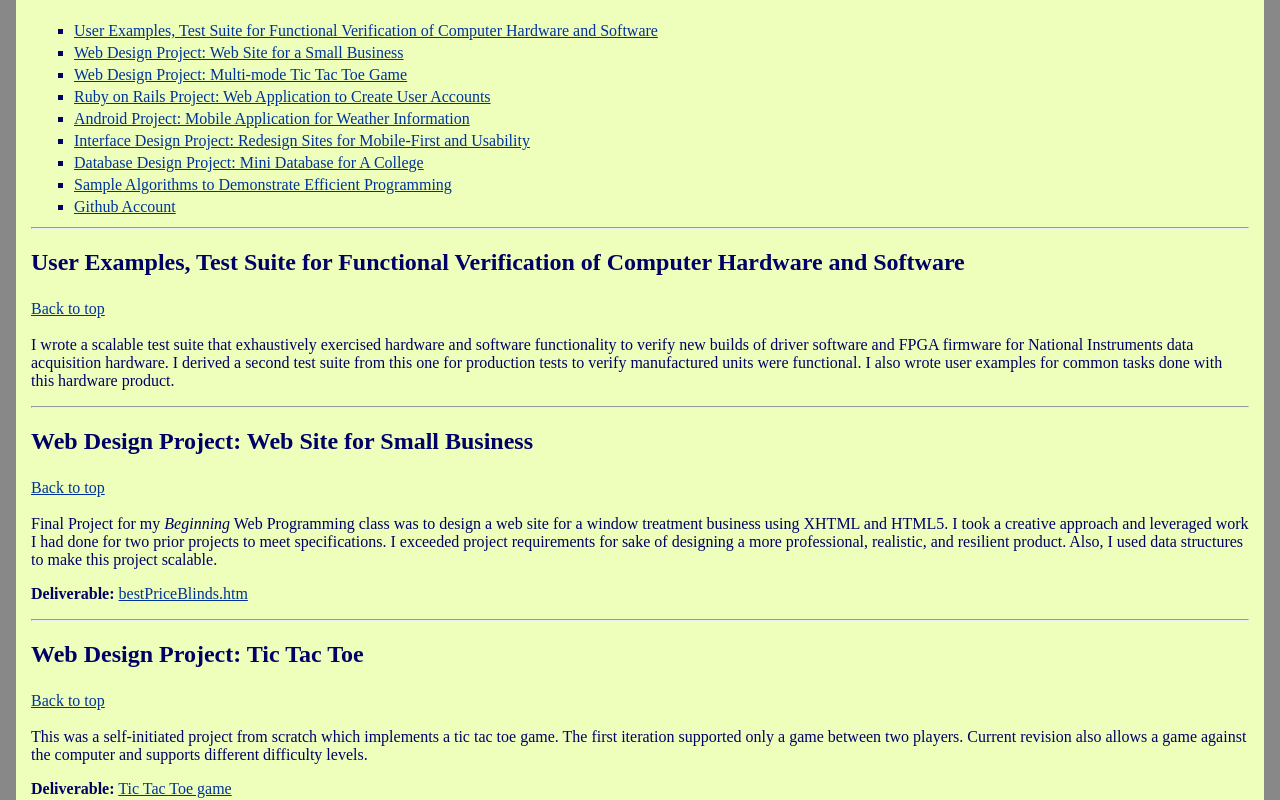
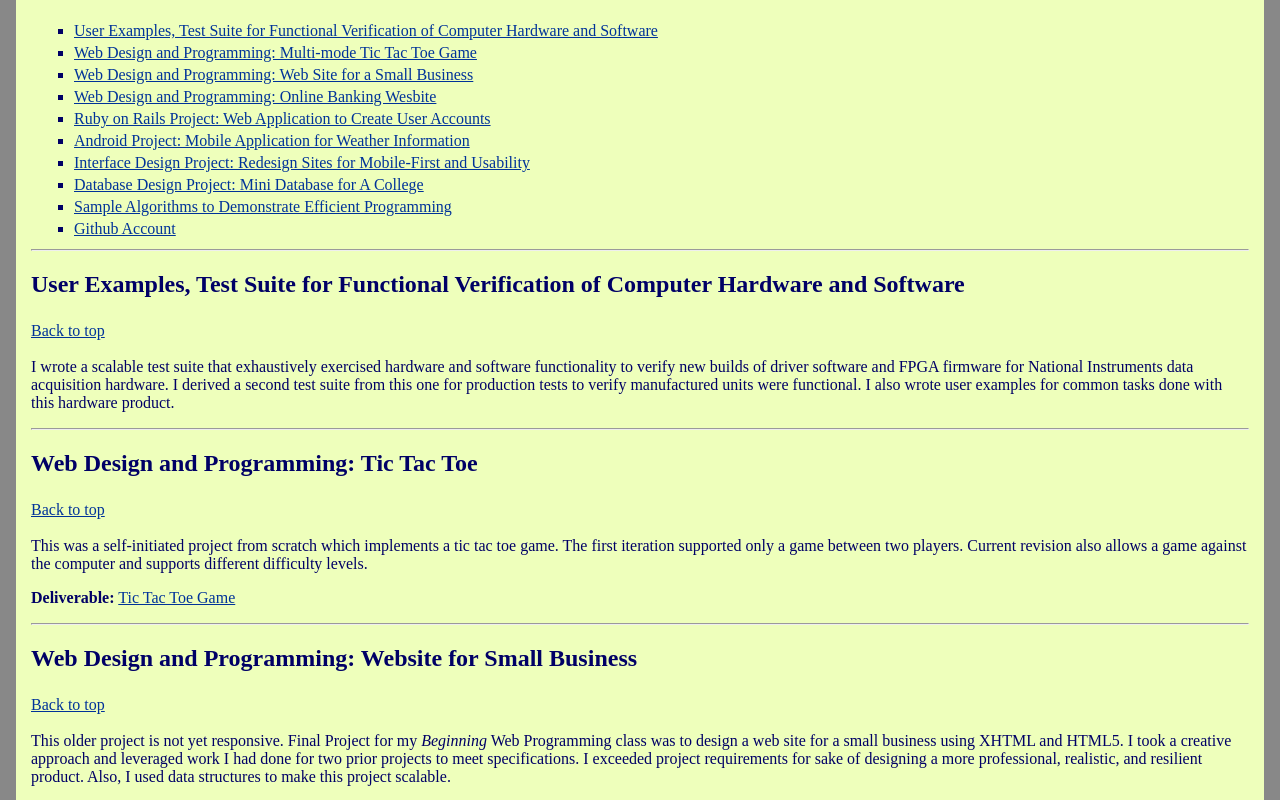
Before and after one commit to waqargithub/waqarmprowebsite, a plain HTML site: page programmingExperience.htm in a window 1280 px wide. Shown: the part 275-1075 px from the top of the page. Drawn offline with Linux system fonts and the light colour scheme.

Commit message:
Added React, ES6 to index. Changed to onlineBankProject. Cosmetic changes to web programming project listings in programming experience. Changes in ticTacToe.

```diff
--- a/programmingExperience.htm
+++ b/programmingExperience.htm
@@ -32,10 +32,13 @@
         <td><ul><li><a href="#testSuite">User Examples, Test Suite for Functional Verification of Computer Hardware and Software</a></li></ul></td>
     </tr>
     <tr>
-        <td><ul><li><a href="#webDesign">Web Design Project: Web Site for a Small Business</a></li></ul></td>
+        <td><ul><li><a href="#ticTacToeGame">Web Design and Programming: Multi-mode Tic Tac Toe Game</a></li></ul></td>
     </tr>
     <tr>
-        <td><ul><li><a href="#ticTacToeGame">Web Design Project: Multi-mode Tic Tac Toe Game</a></li></ul></td>
+        <td><ul><li><a href="#webDesign">Web Design and Programming: Web Site for a Small Business</a></li></ul></td>
+    </tr>
+    <tr>
+        <td><ul><li><a href="#onlineBanking">Web Design and Programming: Online Banking Wesbite</a></li></ul></td>
     </tr>
     <tr>
         <td><ul><li><a href="#rubyRails">Ruby on Rails Project: Web Application to Create User Accounts</li></ul></td>
@@ -70,11 +73,23 @@ manufactured units were functional. I also wrote user examples for common tasks
 
 <hr />
 
-<h2 id="webDesign">Web Design Project: Web Site for Small Business</h2>
+<h2 id="ticTacToeGame">Web Design and Programming: Tic Tac Toe</h2>
+<a href="#top">Back to top</a><br />
+<br />
+<p>This was a self-initiated project from scratch which implements a tic tac toe game. The first iteration
+supported only a game between two players. Current revision also allows a game against the computer
+and supports different difficulty levels.</p>
+
+<p><b>Deliverable:</b> <a href="ticTacToeJS/ticTacToe.htm">Tic Tac Toe Game</a></p>
+
+
+<hr />
+
+<h2 id="webDesign">Web Design and Programming: Website for Small Business</h2>
 <a href="#top">Back to top</a><br />
 <br />
 
-<p>Final Project for my <i>Beginning</i> Web Programming class was to design a web site for a window treatment
+<p>This older project is not yet responsive. Final Project for my <i>Beginning</i> Web Programming class was to design a web site for a small
 business using XHTML and HTML5. I took a creative approach and leveraged work I had done for two prior
 projects to meet specifications. I exceeded project requirements for sake of designing a more
 professional, realistic, and resilient product. Also, I used data structures to make this project scalable.</p>
@@ -82,7 +97,7 @@ professional, realistic, and resilient product. Also, I used data structures to
 <script type="text/javascript">
 /* <![CDATA[ */
 
-document.write("<p><b>Deliverable:</b> <a href='"+mainPageBPB+"'>bestPriceBlinds.htm</a><br /></p>");
+document.write("<p><b>Deliverable:</b> <a href='"+mainPageBPB+"'>Website for Small Business (not responsive)</a><br /></p>");
 
 /* ]]> */
 </script>
@@ -102,14 +117,14 @@ code and easily create and manage bullet lists across the different pages.</p>
 
 <hr />
 -->
-<h2 id="ticTacToeGame">Web Design Project: Tic Tac Toe</h2>
+
+<h2 id="onlineBanking">Web Design and Programming: Online Bank Website</h2>
 <a href="#top">Back to top</a><br />
 <br />
-<p>This was a self-initiated project from scratch which implements a tic tac toe game. The first iteration
-supported only a game between two players. Current revision also allows a game against the computer
-and supports different difficulty levels.</p>
+<p>This older project is not yet responsive. This web programming class project provides a simplified online banking site that uses PHP to
+store account balance and transactions in a file on the server. </p>
 
-<p><b>Deliverable:</b> <a href="ticTacToeJS/ticTacToe.htm">Tic Tac Toe game</a></p>
+<p><b>Deliverable:</b> <a href="onlineBankProject/login.htm">Online Banking Website (not responsive)</a></p>
 
 
 <hr />
@@ -223,11 +238,6 @@ I have the following programs and projects on <a href="https://github.com/waqarg
         </li></ul></td>
     </tr>
     <tr>
-        <td><ul><li><a href="https://github.com/waqargithub/webProgramming/tree/master/printBulletListExample">
-            A project that demonstrates a javascript function that simplifies including bullet lists in your html code.
-        </a></li></ul></td>
-    </tr>
-    <tr>
         <td><ul><li>(Coming soon) Create a web page that lists guest speakers for an annual symposium
         with individual pages for each speaker. The objective is to use javascript to minimize update effort each year.</li></ul></td>
     </tr>
```
Also changed, not shown: index.htm (+1 -1 lines), 1 other file.
